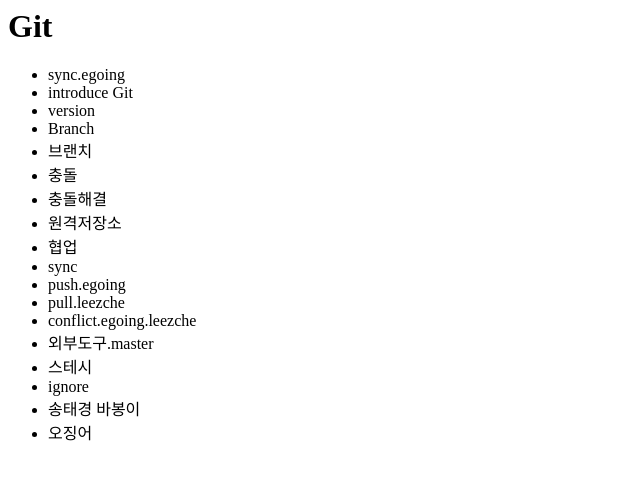
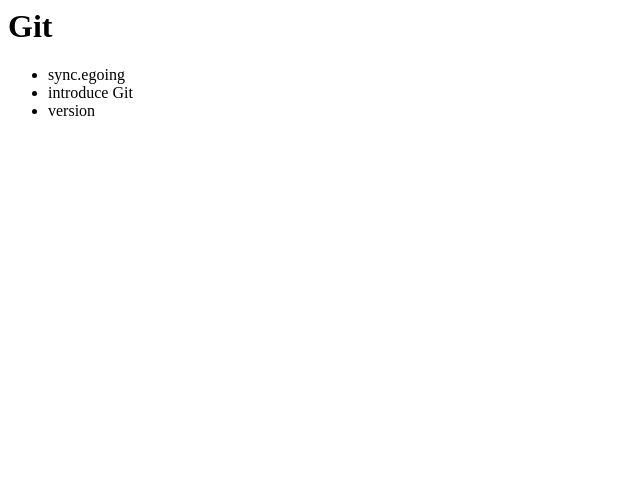
Before and after one commit to heebin/studyandroid, a plain HTML site: page index.html in a window 1280 px wide. Shown: the whole page, without its empty margins (0-640 px from the left). Drawn offline with Linux system fonts and the light colour scheme.

Commit message:
list 삭제

```diff
--- a/index.html
+++ b/index.html
@@ -11,21 +11,6 @@
             <li>sync.egoing</li>
             <li>introduce Git</li>
             <li>version</li>
-            <li>Branch</li>
-            <li>브랜치</li>
-            <li>충돌</li>
-            <li>충돌해결</li>
-            <li>원격저장소</li>
-            <li>협업</li>
-            <li>sync</li>
-            <li>push.egoing</li>
-            <li>pull.leezche</li>
-            <li>conflict.egoing.leezche</li>
-            <li>외부도구.master</li>
-            <li>스테시</li>
-            <li>ignore</li>
-            <li>송태경 바봉이</li>
-            <li>오징어</li>
         </ul>
     </body>
 </html>
```
